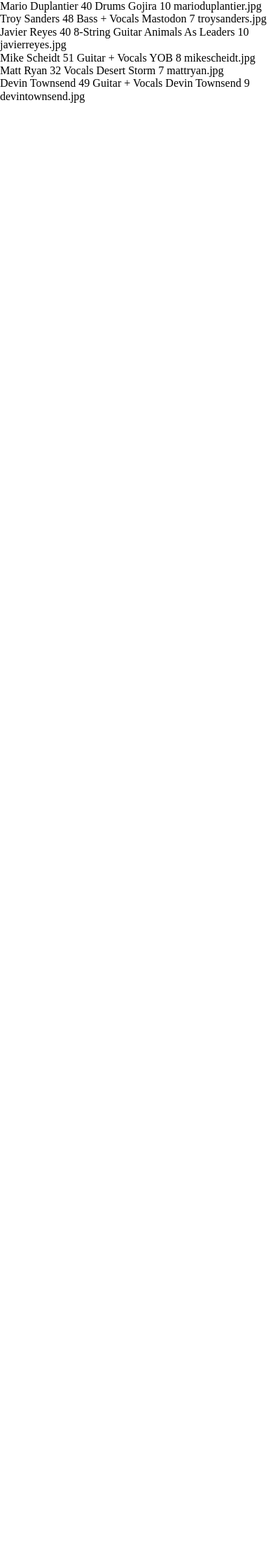
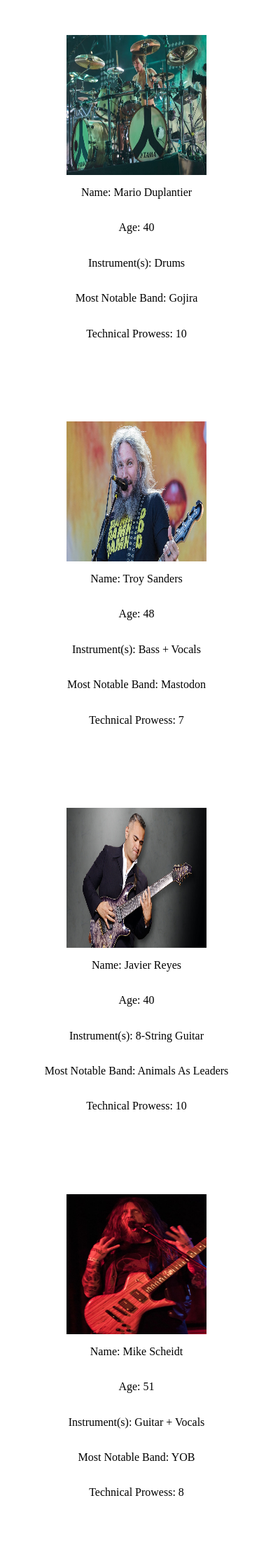
Before and after one commit to mclack/milo-collection, a PHP site: page / in a window 390 px wide. Shown: the top 2240 px of the page at 70% size. Before the commit the page ends 147 px from the top, so only its background shows below. Run offline with PHP 8.4, Linux system fonts and the light colour scheme; data comes from the database, SQL or seed files in the repository.

Commit message:
success, failure and malformed unit tests created for displayItems. displayItems moved into functions.php to avoid database conflict in test. Basic CSS written with breakpoint to organise items according to wireframes

```diff
--- /dev/null
+++ b/functions.php
@@ -0,0 +1,16 @@
+<?php
+
+function displayItems(array $idols) : string {
+    $result = '';
+    foreach ($idols as $idol) {
+        $result .= '<div>' . '<img src="images/' . $idol['image'] . '" />' .
+            '<p>' . 'Name: ' . $idol['name'] . '</p>' .
+            '<p>' . 'Age: ' . $idol['age'] . '</p>' .
+            '<p>' . 'Instrument(s): ' . $idol['instrument'] . '</p>' .
+            '<p>' . 'Most Notable Band: ' . $idol['band'] . '</p>' .
+            '<p>' . 'Technical Prowess: ' . $idol['technical-prowess'] . '</p>' . '</div>';
+    }
+    return $result;
+}
+
+?>
--- a/index.php
+++ b/index.php
@@ -1,5 +1,6 @@
 <?php
 
+require_once 'functions.php';
 
 // Create PDO connection (inc set fetch mode)
 $db = new PDO ('mysql:host=db; dbname=milo-collection', 'root', 'password');
@@ -10,11 +11,6 @@
 $query->execute();
 $idols = $query->fetchAll();
 
-// Loop over results to echo out stats for each item
-    foreach($idols as $idol) {
-        echo $idol['name'] . ' ' . $idol['age'] . ' ' . $idol['instrument'] . ' ' . $idol['band']
-        . ' ' . $idol['technical-prowess'] . ' ' . $idol['image'] . '<br>';
-    }
 ?>
 
 <!DOCTYPE html>
@@ -27,4 +23,8 @@
     <link rel="stylesheet" href="styles.css" type="text/css" />
 </head>
 
+<body>
+<?= displayItems($idols) ?>
+</body>
+
 </html>
--- a/styles.css
+++ b/styles.css
@@ -1,3 +1,35 @@
 * {
     box-sizing: border-box;
 }
+
+body {
+    display: flex;
+    flex-wrap: wrap;
+    justify-content: space-around;
+}
+
+div {
+    width: 30%;
+    margin: 50px;
+    display: flex;
+    flex-direction: column;
+    align-items: center;
+}
+
+img {
+    height: 200px;
+    width: 200px;
+}
+
+
+
+
+
+@media screen and (max-width: 895px) {
+   div {
+        width: 100%;
+       display: flex;
+       flex-direction: column;
+       align-items: center;
+   }
+}
```
Also changed, not shown: test.php (added, +52 -0 lines).
